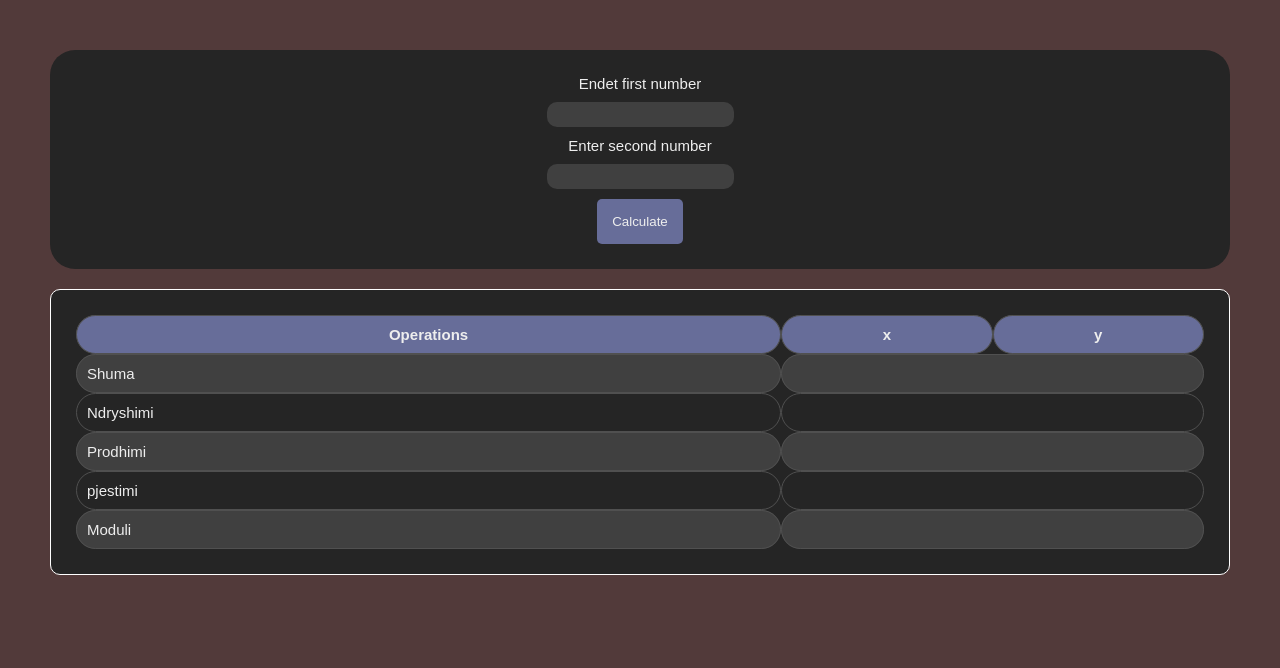
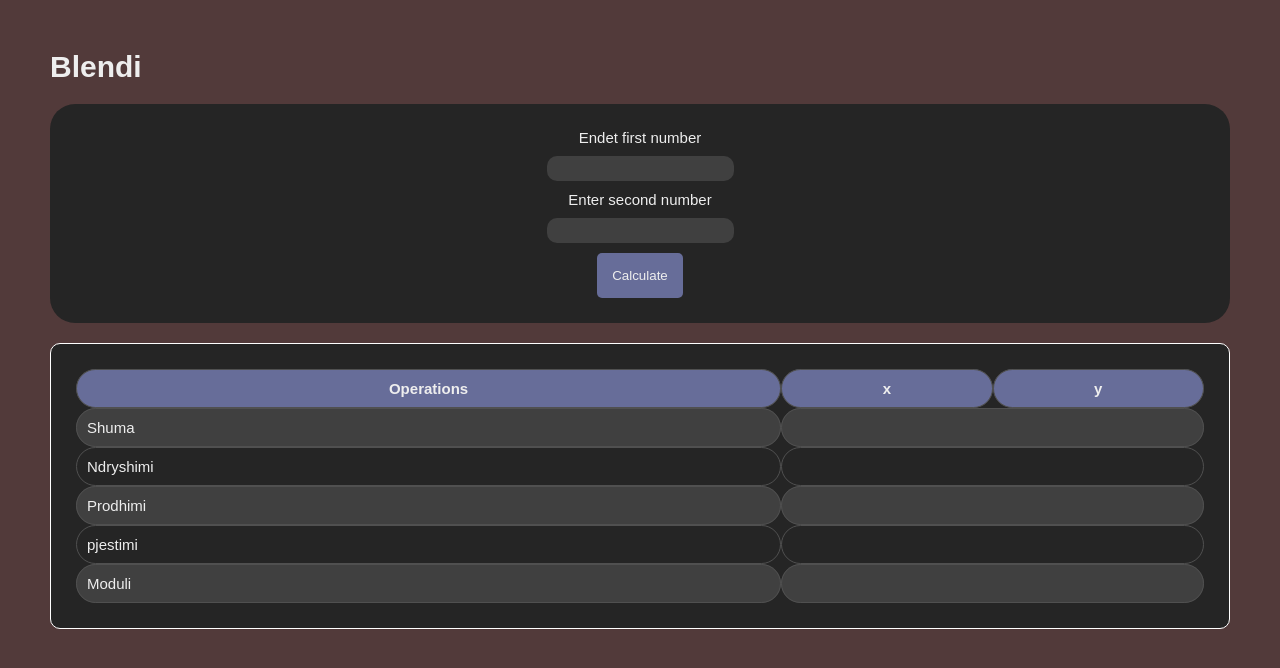
Before and after one commit to BlendiHoxha24/kalulatori_web, a plain HTML site: page index.html in a window 1280 px wide. Drawn offline with Linux system fonts and the light colour scheme.

Commit message:
Update
+ Added h1 Element

```diff
--- a/index.html
+++ b/index.html
@@ -1,24 +1,27 @@
 <!DOCTYPE html>
 <Html>
+
 <head>
-<meta charset="UTF-8">
-<meta name="viewport" content="width=device-width, inital-scale=1.0">
-<link rel="stylesheet" href="style.css">
-<script src="script.js" defer> </script>
-<title>ushtrimi 2 java 4</title>
+    <meta charset="UTF-8">
+    <meta name="viewport" content="width=device-width, inital-scale=1.0">
+    <link rel="stylesheet" href="style.css">
+    <script src="script.js" defer> </script>
+    <title>ushtrimi 2 java 4</title>
 
 </head>
+
 <body>
+    <h1>Blendi</h1>
     <form action="">
         <label for="firstNumber">Endet first number</label>
         <input type="number" name="firstNumber" id="firstNumberInput">
-         <label for="secondNumber"  >Enter second number</label>
+        <label for="secondNumber">Enter second number</label>
 
 
         <input type="number" name="secondNumber" id="secondNumberInput">
         <button onclick="calculateNumbers()" type="button" id="calculateButton"> Calculate</button>
     </form>
-    <table >
+    <table>
         <thead>
             <th>Operations</th>
             <th id="xNumberDisplay">x</th>
@@ -47,4 +50,5 @@
         </tr>
     </table>
 </body>
+
 </Html>
```
